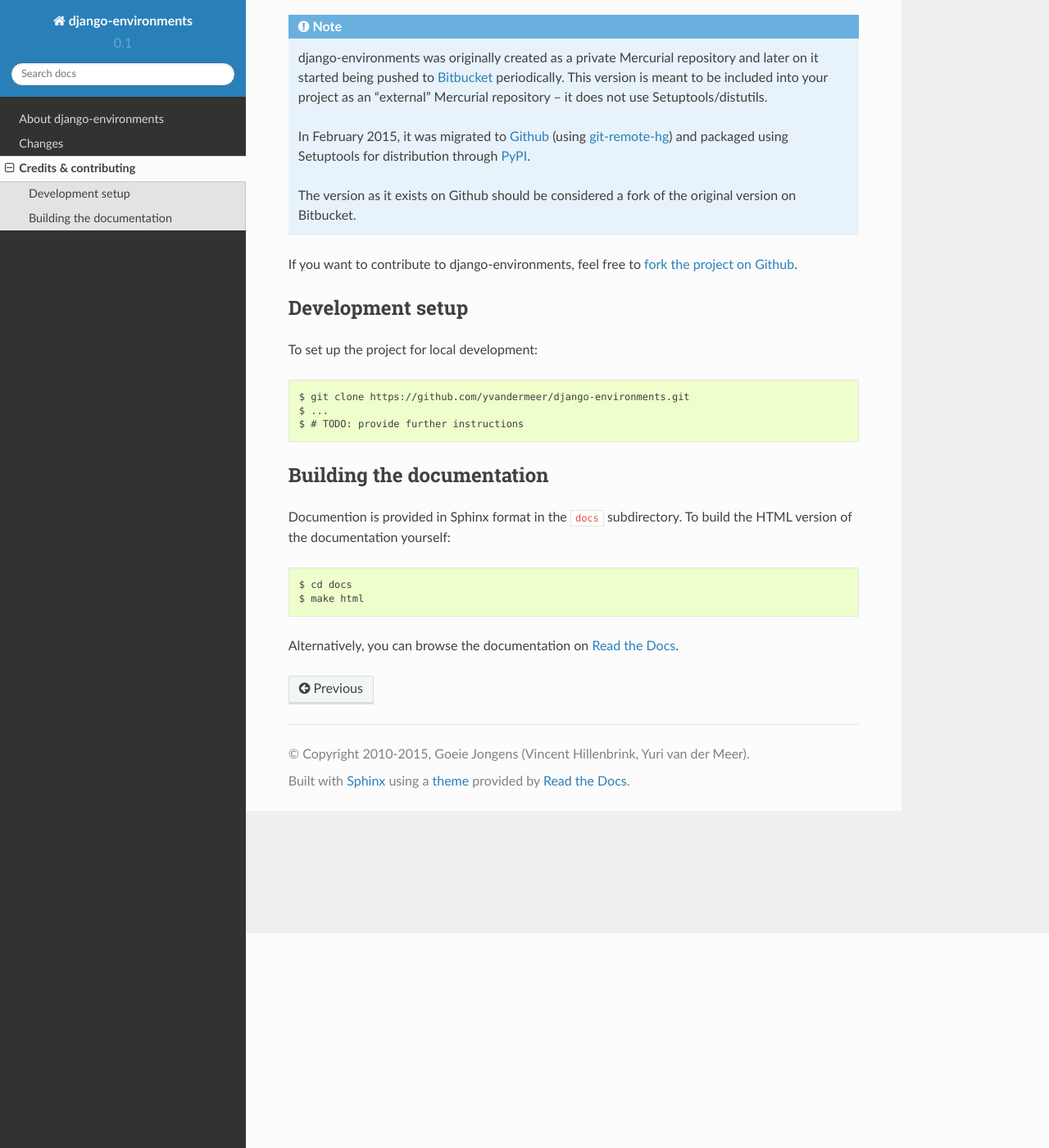
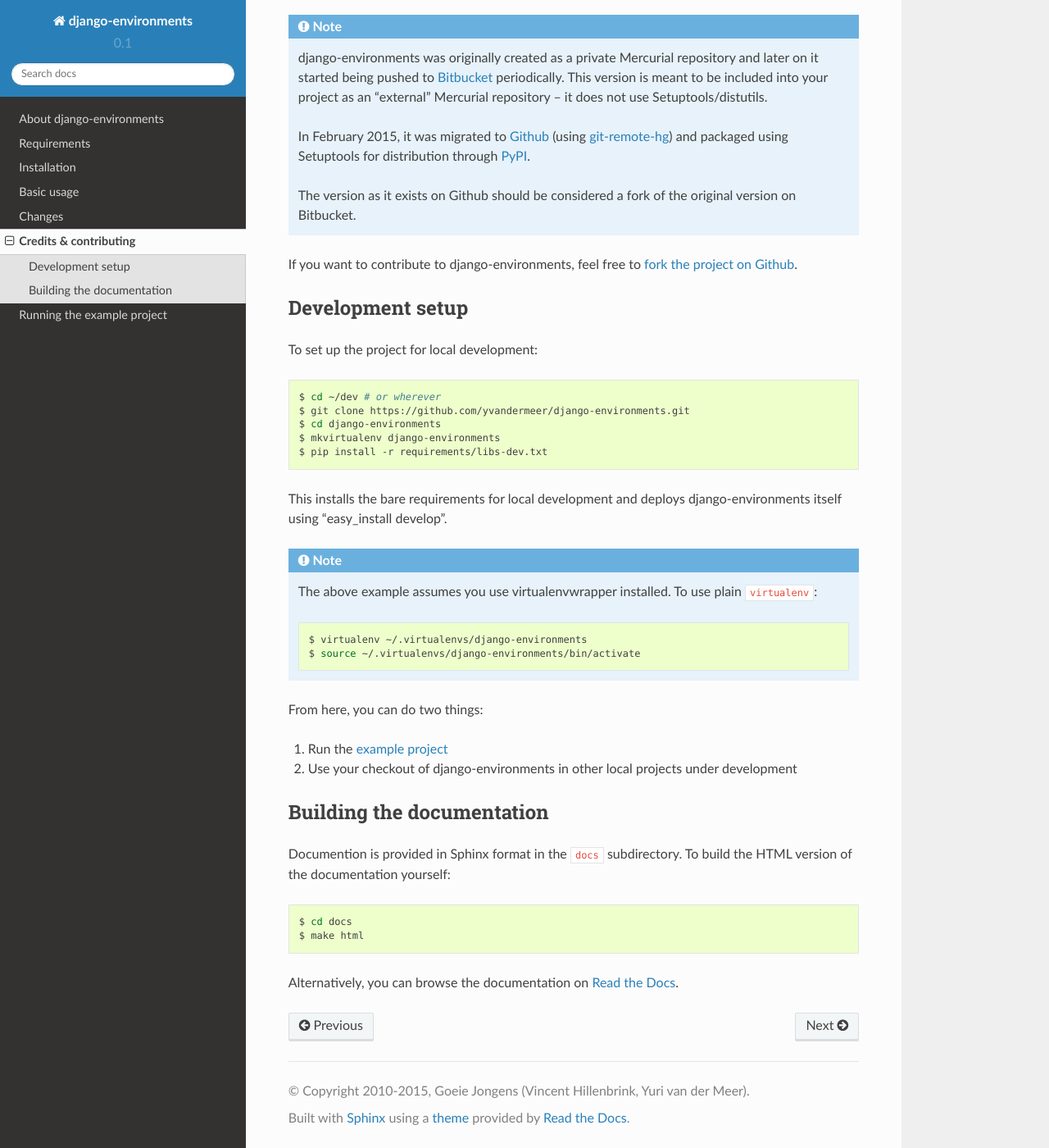
Before and after one commit to yvandermeer/django-environments, a Sphinx documentation site: the page built from docs/contributing.rst, in a window 1280 px wide and 1400 px high, scrolled down 262 px. Shown: the whole window at 82% size. Built offline with Sphinx 7.4.7 and the Read the Docs theme 2.0.0, drawn with Linux system fonts in a browser that asks for light colours.

Commit message:
More documentation

```diff
--- a/docs/changes.rst
+++ b/docs/changes.rst
@@ -9,3 +9,6 @@
 * Reversed use of ``.sh`` for shell scripts: executable scripts no longer have
   the ``.sh`` extension, whereas shell scripts meant to be ``source``'d now *do*
   have the extension
+* Moved "mysite" example project (and related files/directories) to top-level
+  "example" directory
+* Expanded documentation, now implemented as Sphinx docs and published on `Read the Docs <rtd_>`_.
--- a/docs/conf.py
+++ b/docs/conf.py
@@ -62,6 +62,9 @@
 
 rst_epilog = """
 .. |project| replace:: {project}
+
+.. _github: https://github.com/yvandermeer/django-environments/
+.. _rtd: http://django-environments.readthedocs.org/
 """.format(**locals())
 
 # The language for content autogenerated by Sphinx. Refer to documentation
--- a/docs/contributing.rst
+++ b/docs/contributing.rst
@@ -24,15 +26,34 @@
 If you want to contribute to |project|, feel free to
 `fork the project on Github <github_fork_>`_.
 
+.. _dev-setup:
 
 Development setup
 -----------------
 
 To set up the project for local development::
 
+    $ cd ~/dev # or wherever
     $ git clone https://github.com/yvandermeer/django-environments.git
-    $ ...
-    $ # TODO: provide further instructions
+    $ cd django-environments
+    $ mkvirtualenv django-environments
+    $ pip install -r requirements/libs-dev.txt
+
+This installs the bare requirements for local development and deploys |project|
+itself using "easy_install develop".
+
+.. note::
+
+    The above example assumes you use virtualenvwrapper installed. To use plain
+    ``virtualenv``::
+
+        $ virtualenv ~/.virtualenvs/django-environments
+        $ source ~/.virtualenvs/django-environments/bin/activate
+
+From here, you can do two things:
+
+#. Run the :doc:`example project <exampleproject>`
+#. Use your checkout of |project| in other local projects under development
 
 
 Building the documentation
--- a/docs/index.rst
+++ b/docs/index.rst
@@ -7,5 +7,9 @@
    :maxdepth: 2
 
    readme
+   requirements
+   installation
+   usage
    changes
    contributing
+   exampleproject
--- /dev/null
+++ b/docs/usage.rst
@@ -0,0 +1,2 @@
+Basic usage
+===========
--- a/setup.py
+++ b/setup.py
@@ -6,7 +6,7 @@
 
 here = path.dirname(path.abspath(__file__))
 scripts = [path.relpath(p, here) for p in glob.glob(path.join(here, 'bin/*'))]
-packages = find_packages(exclude=['mysite', 'mysite.*'])
+packages = find_packages()
 
 versioneer.VCS = 'git'
 versioneer.versionfile_source = '{0}/_version.py'.format(packages[0])
@@ -23,7 +23,7 @@
     url='http://django-environments.readthedocs.org/',
     packages=packages,
     install_requires=[
-        'Django>=1.1',
+        'Django>=1.7',
     ],
     scripts=scripts,
     classifiers=[
```
Also changed, not shown: other parts of docs/contributing.rst (+3 -2 lines), docs/exampleproject.rst (added, +41 -0 lines), docs/installation.rst (added, +18 -0 lines), docs/readme.rst (+0 -20 lines), docs/requirements.rst (added, +31 -0 lines), 1 other file.
